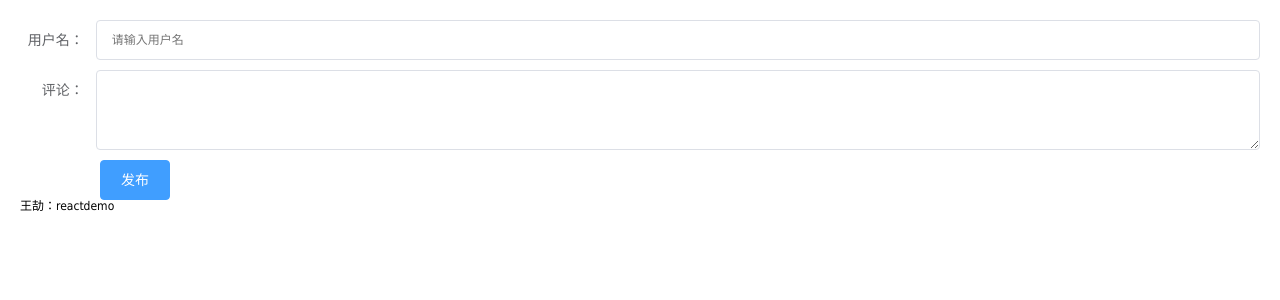
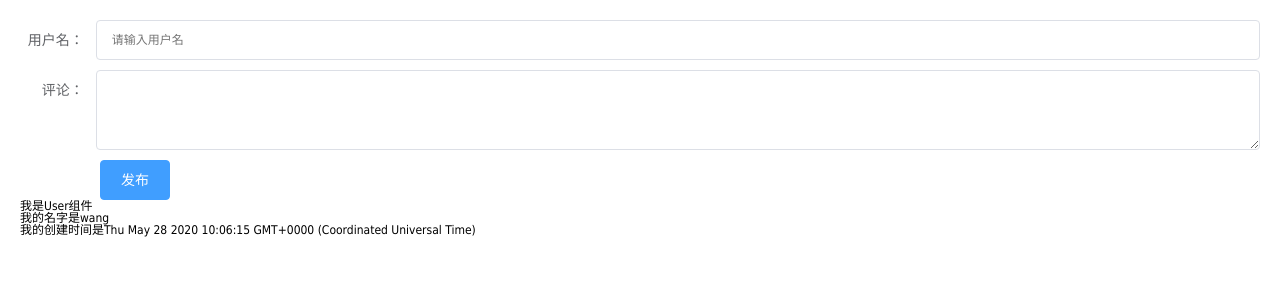
Before and after one commit to wangjiewangjie/react-pc-template, a React (Create React App) app: page /commentapp in a window 1280 px wide. Shown: the top 300 px of the page. Built offline with nearby package versions, Linux system fonts and the light colour scheme.

Commit message:
feat:评论demo

```diff
--- a/src/views/comment/CommentApp.tsx
+++ b/src/views/comment/CommentApp.tsx
@@ -8,7 +8,7 @@ class CommentApp extends Component {
     return (
       <div className="comment">
         <CommentInput />
-        <CommentList />
+        <CommentList  name="wang"/>
       </div>
     )
   }
--- a/src/views/comment/CommentList.tsx
+++ b/src/views/comment/CommentList.tsx
@@ -1,14 +1,50 @@
 import React, { Component } from 'react'
-import Comment from './Comment'
+// // import Comment from './Comment'
+// interface IProps {
+//   comments: {
+//     username: string,
+//     content: string
+//   }[]
+// }
+// interface IState {
+//   name: string,
+// }
+// class CommentList extends Component<IProps, IState>{
+//   constructor(props: IProps) {
+//     super(props)
+//     this.state = {
+//       name: "wang"
+//     }
+//   }
+//   render() {
+//     return (
+//       <ul>
+//         <li><span>{this.state.name}</span>reactdemo</li>
+//       </ul>
+//     )
+//   }
+// }
 
-class CommentList extends Component {
+// export default CommentList
+
+interface UserState {
+  createTime: Date
+}
+interface UserProp {
+  name: string
+}
+class CommentList extends Component<UserProp, UserState>{
+  constructor(props: UserProp) {
+    super(props);
+    this.state = { createTime: new Date() };
+  }
   render() {
-    return (
-      <ul>
-        <Comment />
-      </ul>
-    )
-  }
+    return <div>
+      <p>我是User组件</p>
+      <p>我的名字是{this.props.name}</p>
+      <p>我的创建时间是{this.state.createTime.toString()}</p>
+    </div>
+  };
 }
 
 export default CommentList
```
